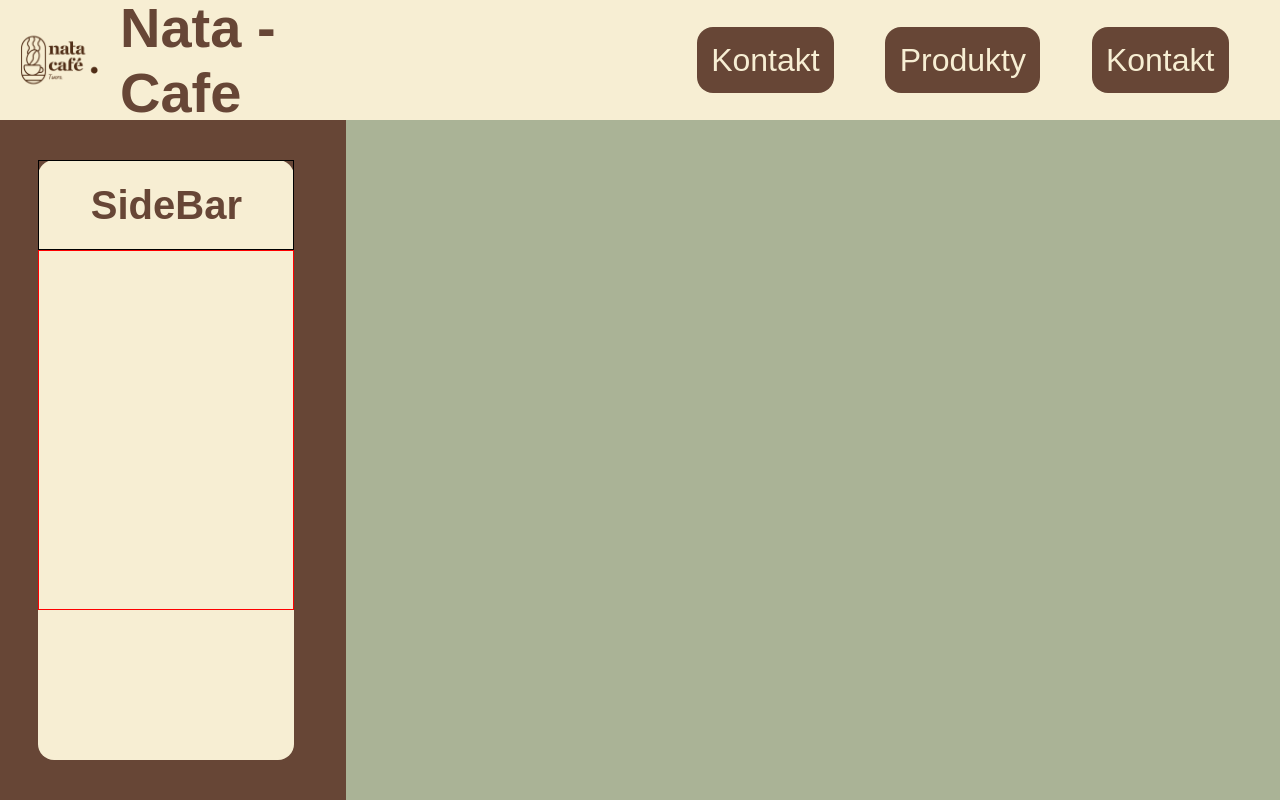
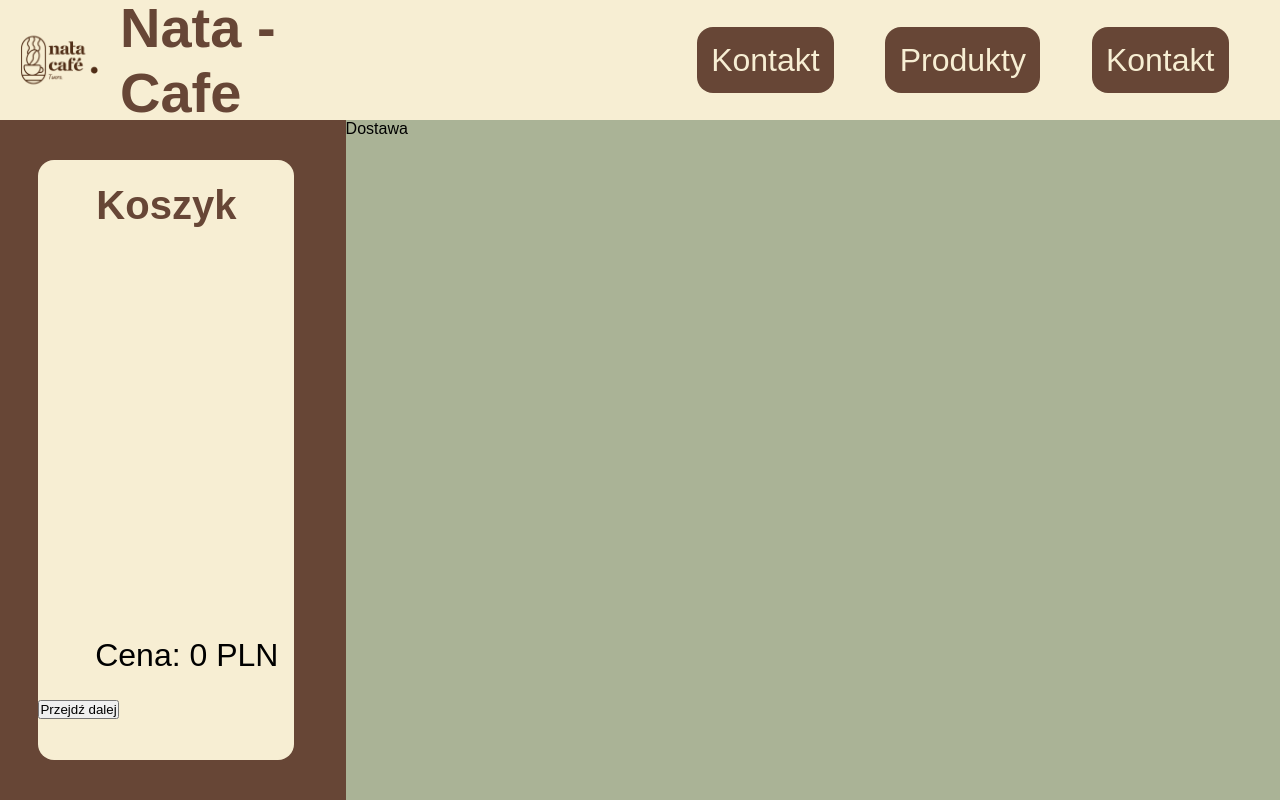
Before and after one commit to Naibafe/Nata-Cafe, a React (Vite) app in the folder nata-cafe-app/: page /dostawa in a window 1280 px wide. Built offline with nearby package versions, Linux system fonts and the light colour scheme; a web font is replaced by a local one.

Commit message:
zmiana głównej strony, dodanie strony delivery i kosmetyczne poprawki

```diff
--- a/nata-cafe-app/src/App.css
+++ b/nata-cafe-app/src/App.css
@@ -76,13 +76,23 @@
   justify-content: center;
   color: #674636;
   font-size: 2.5rem;
-  border: 1px solid black;
+  /* border: 1px solid black; */
 }
 
 .sidebar-products {
-  border: 1px solid red;
+  /* border: 1px solid red; */
   width: 100%;
   height: 60%;
+  overflow: scroll;
+}
+
+.sidebar-sumup {
+  height: 15%;
+  display: flex;
+  justify-content: end;
+  align-items: center;
+  padding: 1rem;
+  font-size: 2rem;
 }
 
 .childrenContainer {
@@ -93,7 +103,40 @@
 }
 
 .sidebar-product-element {
-  border: 1px solid green;
+  padding: 1rem;
+  /* border: 1px solid green; */
+  display: flex;
+  border-top: 1px solid #aab396;
+}
+
+.sidebar-product-element-info {
+  width: 60%;
+}
+
+.sidebar-product-element-btn {
+  /* border: 2px solid blueviolet; */
+  width: 40%;
+  display: flex;
+  justify-content: end;
+  align-items: center;
+}
+
+.sidebar-product-element-btn button {
+  border: none;
+  background-color: #f7eed3;
+  width: 50%;
+  height: 100%;
+  font-size: 2rem;
+  font-weight: bold;
+  color: red;
+}
+
+.sidebar-product-element-name {
+  font-size: 1.6rem;
+}
+
+.sidebar-product-element-quantity {
+  font-size: 0.9rem;
 }
 
 .productsContainer {
@@ -144,7 +187,7 @@
 }
 
 .product-card-bottom-container {
-  border: 1px solid red;
+  /* border: 1px solid red; */
   height: 25%;
   display: flex;
 }
@@ -157,12 +200,12 @@
 }
 
 .selectors-container {
-  border: 1px solid green;
+  /* border: 1px solid green; */
   width: 50%;
 }
 
 .size-selector {
-  border: 1px solid black;
+  /* border: 1px solid black; */
   height: 50%;
   padding: 1rem;
 }
--- a/nata-cafe-app/src/App.jsx
+++ b/nata-cafe-app/src/App.jsx
@@ -8,6 +8,7 @@ import { CartContext } from "./data/CartContext";
 import MainBody from "./pages/MainBody";
 import ProductContainer from "./components/ProductContainer";
 import { data } from "./data/Products";
+import Delivery from "./pages/Delivery";
 
 function App() {
   const { cart, setCart } = useContext(CartContext);
@@ -18,12 +19,10 @@ function App() {
       <Nav />
       <MainBody>
         <Routes>
-          <Route path="/" element={<Home />} />
+          {/* <Route path="/" element={<Home />} /> */}
           <Route path="/kontakt" element={<Contact />} />
-          <Route
-            path="/products"
-            element={<ProductContainer products={products} />}
-          />
+          <Route path="/" element={<ProductContainer products={products} />} />
+          <Route path="/dostawa" element={<Delivery />} />
         </Routes>
       </MainBody>
     </BrowserRouter>
--- a/nata-cafe-app/src/components/CartElement.jsx
+++ b/nata-cafe-app/src/components/CartElement.jsx
@@ -43,11 +43,26 @@ function CartElement({ p }) {
   }
   return (
     <div className="sidebar-product-element">
-      <p>
+      <div className="sidebar-product-element-info">
+        <p className="sidebar-product-element-name">{p.name}</p>
+        {p.quantity > 1 ? (
+          <>
+            <span className="sidebar-product-element-quantity">
+              Ilość: {p.quantity}
+            </span>
+            <br />
+          </>
+        ) : null}
+        <span className="sidebar-product-element-price">{p.price} PLN</span>
+      </div>
+      <div className="sidebar-product-element-btn">
+        <button onClick={handleDelete}>✗</button>
+      </div>
+      {/* <p>
         {p.quantity}x {p.name} {p.size}
       </p>
       <span>{p.price}</span>
-      <span onClick={handleDelete}>X</span>
+      <span onClick={handleDelete}>X</span> */}
     </div>
   );
 }
--- a/nata-cafe-app/src/components/ProductCard.jsx
+++ b/nata-cafe-app/src/components/ProductCard.jsx
@@ -5,6 +5,13 @@ import SizeSelector from "./SizeSelector";
 function ProductCard({ product }) {
   const { cart, setCart } = useContext(CartContext);
   const [size, setSize] = useState(product.size);
+
+  const priceSet =
+    size == "S"
+      ? product.price - 2
+      : size == "L"
+      ? product.price + 2
+      : product.price;
 
   useEffect(() => {
     if (
@@ -20,12 +27,6 @@ function ProductCard({ product }) {
   }, [cart]);
 
   function handleAdd() {
-    const priceSet =
-      size == "S"
-        ? product.price - 2
-        : size == "L"
-        ? product.price + 2
-        : product.price;
     const multiplyNumber =
       size == "S" || size == "100g" ? 2 : size == "M" || size == "200g" ? 3 : 4;
     if (!cart.some((p) => p.id == product.id && p.size == size)) {
@@ -57,7 +58,7 @@ function ProductCard({ product }) {
     <div className="product-card">
       <img src={product.image} />
       <p>{product.name}</p>
-      <span>{product.price} PLN</span>
+      <span>{priceSet} PLN</span>
       <div className="product-card-bottom-container">
         <div className="selectors-container">
           <SizeSelector
--- a/nata-cafe-app/src/components/SideBar.jsx
+++ b/nata-cafe-app/src/components/SideBar.jsx
@@ -1,20 +1,30 @@
 import { useContext } from "react";
 import { CartContext } from "../data/CartContext";
+import { useNavigate } from "react-router-dom";
 import CartElement from "./CartElement";
 
 function SideBar() {
   const { cart, setCart } = useContext(CartContext);
+  const navigation = useNavigate();
 
-  console.log("reset");
+  const totalPrice =
+    Math.round(cart.reduce((acc, product) => acc + product.price, 0) * 100) /
+    100;
+
+  //console.log("reset");
 
   return (
     <div className="sidebar">
-      <h2>SideBar</h2>
+      <h2>Koszyk</h2>
       <div className="sidebar-products">
         {cart.map((p) => (
           <CartElement p={p} key={p.tag} />
         ))}
       </div>
+      <div className="sidebar-sumup">
+        <p>Cena: {totalPrice} PLN</p>
+      </div>
+      <button onClick={() => navigation("/dostawa")}>Przejdź dalej</button>
     </div>
   );
 }
--- /dev/null
+++ b/nata-cafe-app/src/pages/Delivery.jsx
@@ -0,0 +1,5 @@
+function Delivery() {
+  return <div>Dostawa</div>;
+}
+
+export default Delivery;
```
